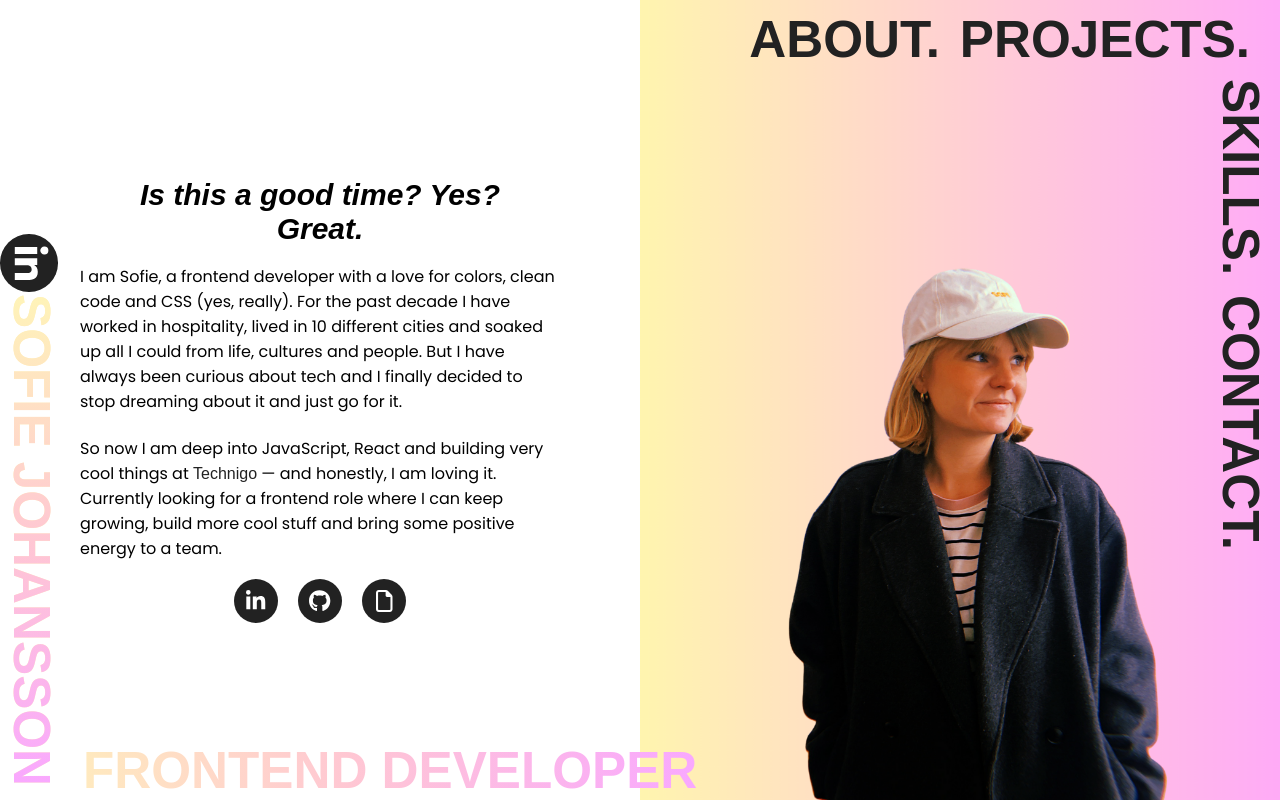
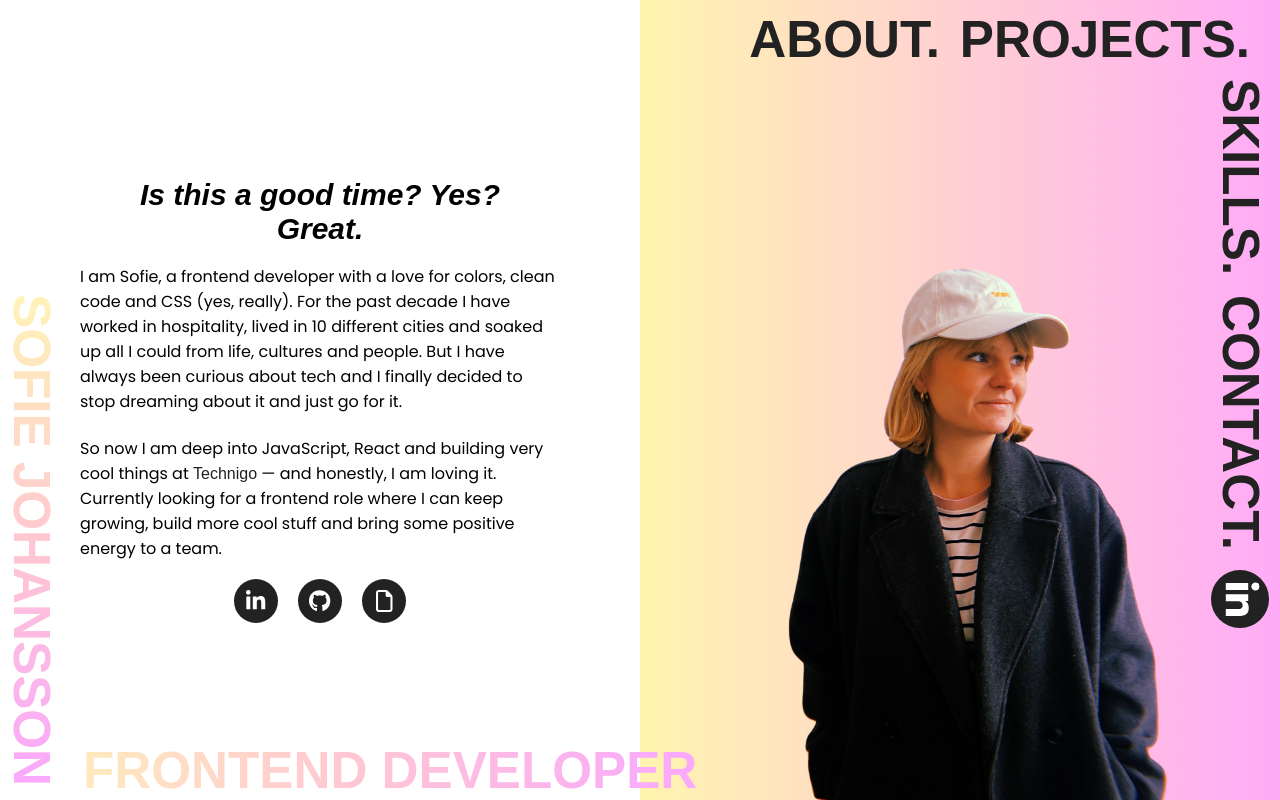
Before and after one commit to ssofiejohansson/portfolio, a React (Vite) app: page / in a window 1280 px wide. Built offline with nearby package versions, Linux system fonts and the light colour scheme; a web font is replaced by a local one.

Commit message:
changed back

```diff
--- a/src/sections/Nav.jsx
+++ b/src/sections/Nav.jsx
@@ -337,9 +337,6 @@ export const Nav = () => {
         <NavColumn>
           <NavItem href="/skills" title="My skills" vertical="true" active={location.pathname === "/skills" ? "true" : undefined}>Skills.</NavItem>
           <NavItem href="/contact" title="Get in touch" vertical="true" active={location.pathname === "/contact" ? "true" : undefined}>Contact.</NavItem>
-
-        </NavColumn>
-        <TitleContainer>
           <NavIconButton
             href="https://www.linkedin.com/in/ssofiejohansson"
             target="_blank"
@@ -348,6 +345,8 @@ export const Nav = () => {
           >
             <VerticalIcon icon={faLinkedinIn} />
           </NavIconButton>
+        </NavColumn>
+        <TitleContainer>
           <h1> <TopTitle>Sofie Johansson</TopTitle>
             <BottomTitle>Frontend Developer</BottomTitle></h1>
         </TitleContainer>
```
